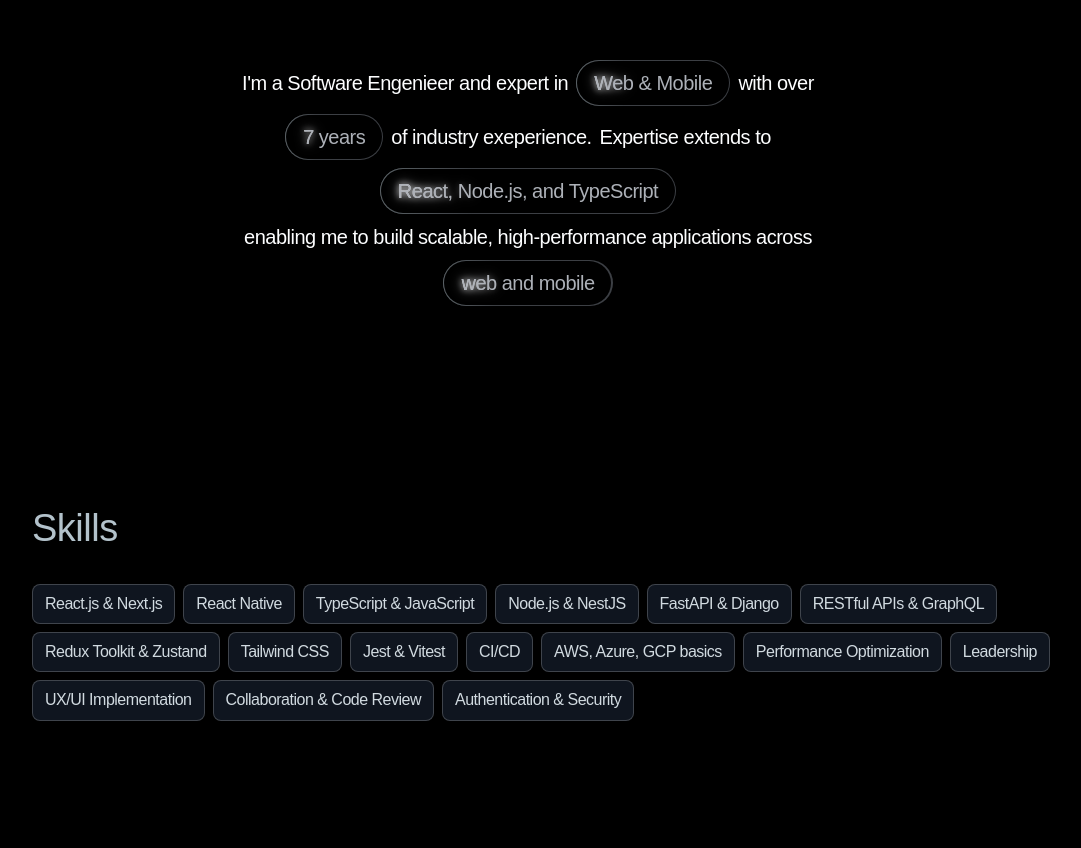
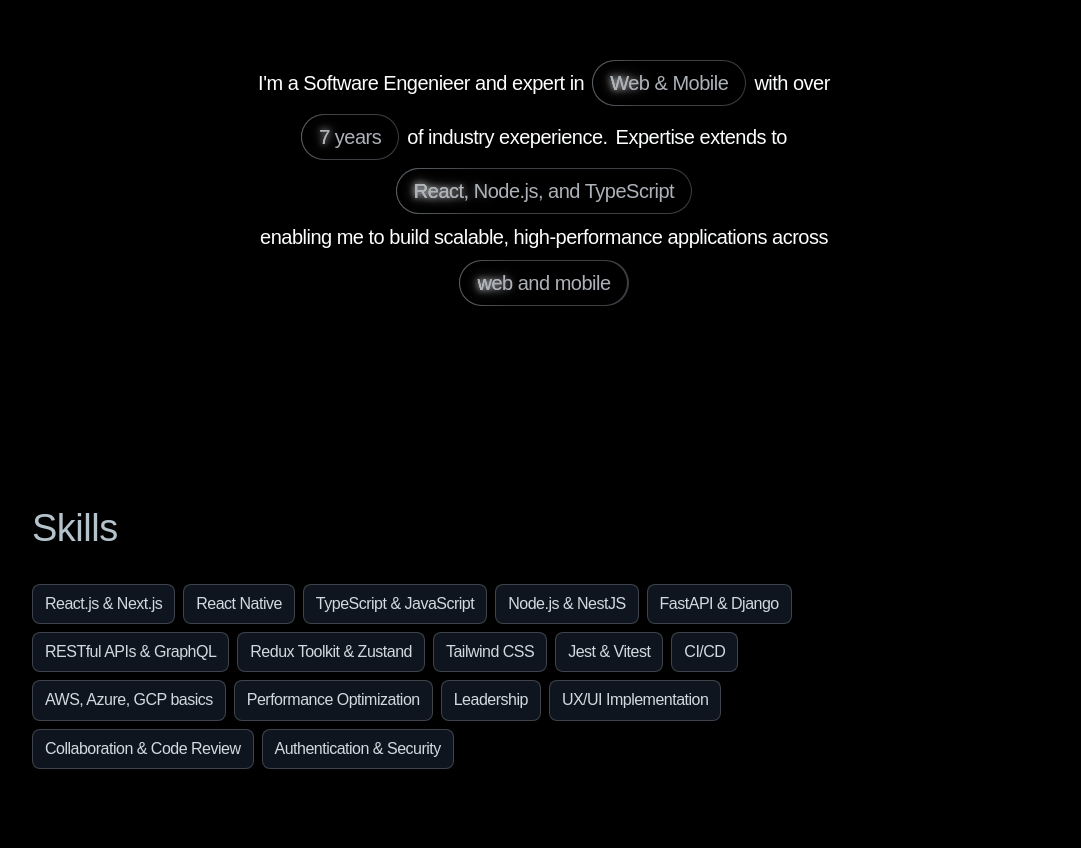
Before and after one commit to rhAlves42/rhAlves42, a Next.js app: page / in a window 1280 px wide. Shown: the part 2484-3332 px from the top of the page, without its empty margins (96-1177 px from the left). Built offline with nearby package versions, Linux system fonts and the light colour scheme.

Commit message:
fix: experience skills layout

```diff
--- a/components/containers/bio/Bio.tsx
+++ b/components/containers/bio/Bio.tsx
@@ -3,8 +3,8 @@
 
 const Bio = () => {
   return (
-    <section className="relative z-1 flex w-full max-w-[1248px] flex-col flex-nowrap items-center justify-center gap-10 overflow-hidden px-6 py-10">
-      <div className="relative flex h-min w-full max-w-[640px] flex-row flex-wrap content-center items-center justify-center gap-2 overflow-visible p-0">
+    <section className="relative z-1 m-auto flex w-full max-w-[1248px] flex-col flex-nowrap items-center justify-center gap-10 overflow-hidden px-6 py-10">
+      <div className="relative flex h-min w-full max-w-[640px] flex-row flex-wrap content-center items-center justify-center gap-2 overflow-visible p-0 2xl:max-w-[920px]">
         <Paragraph>I'm a Software Engenieer and expert in</Paragraph>
         <ShineHighlight>Web & Mobile</ShineHighlight>
         <Paragraph className="w-full md:w-auto">with over</Paragraph>{" "}
--- a/components/containers/skills/Skills.tsx
+++ b/components/containers/skills/Skills.tsx
@@ -21,9 +21,9 @@
 ];
 const Skills = () => {
   return (
-    <section className="relative z-1 m-auto flex flex-wrap gap-[32px] md:w-4/5">
+    <section className="relative z-1 m-auto flex flex-col flex-wrap gap-[32px] md:w-4/5">
       <Heading>Skills</Heading>
-      <div className="flex flex-wrap gap-2">
+      <div className="flex flex-wrap gap-2 xl:w-3/4">
         {skillList.map((skill) => (
           <Badge key={skill}>{skill}</Badge>
         ))}
```
